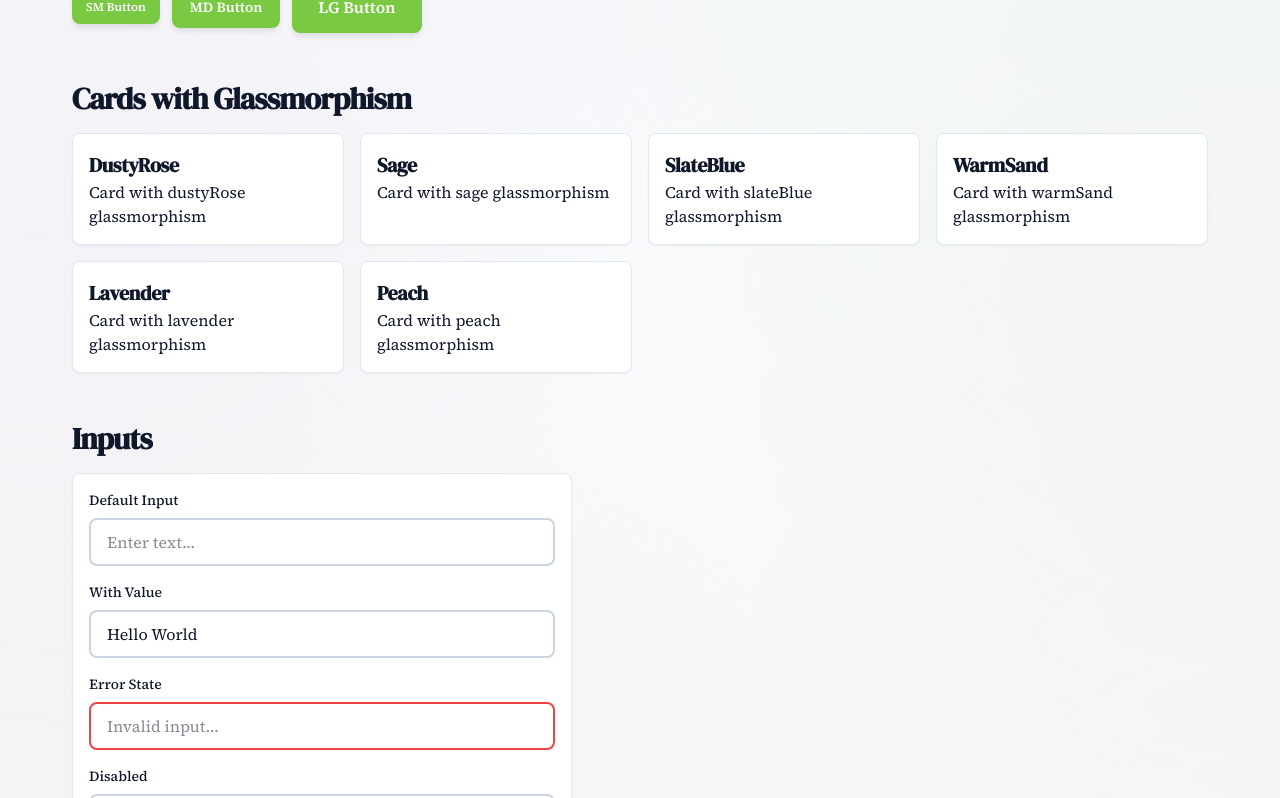
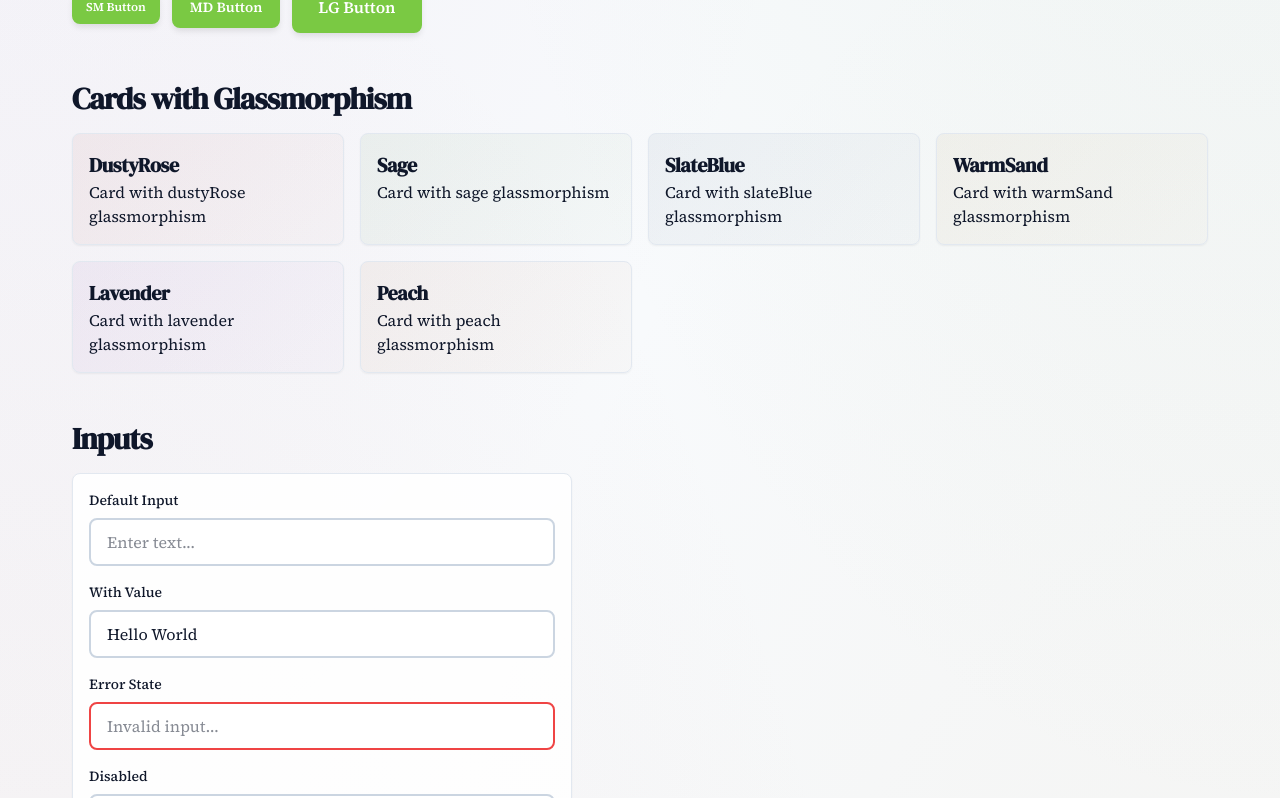
Before and after one commit to codleed/learningopk, a Next.js app in the folder learningopk/frontend/: page /design-system-demo in a window 1280 px wide. Shown: the part 902-1700 px from the top of the page. Built offline with nearby package versions, Linux system fonts and the light colour scheme.

Commit message:
fix: add back PastelAccent type for backward compatibility

```diff
--- a/learningopk/frontend/src/design-system/components/Card.tsx
+++ b/learningopk/frontend/src/design-system/components/Card.tsx
@@ -3,20 +3,42 @@
 import { type HTMLAttributes, type ReactNode } from "react";
 import { motion } from "framer-motion";
 
+export type PastelAccent =
+  | "dustyRose"
+  | "sage"
+  | "slateBlue"
+  | "warmSand"
+  | "lavender"
+  | "peach"
+  | "none";
+
 interface CardProps extends HTMLAttributes<HTMLDivElement> {
   children: ReactNode;
+  pastelAccent?: PastelAccent;
   noPadding?: boolean;
 }
+
+const pastelGradients: Record<PastelAccent, string> = {
+  dustyRose: "linear-gradient(135deg, rgba(212,165,165,0.15) 0%, rgba(212,165,165,0.05) 100%)",
+  sage: "linear-gradient(135deg, rgba(165,196,165,0.15) 0%, rgba(165,196,165,0.05) 100%)",
+  slateBlue: "linear-gradient(135deg, rgba(165,180,196,0.15) 0%, rgba(165,180,196,0.05) 100%)",
+  warmSand: "linear-gradient(135deg, rgba(212,196,165,0.15) 0%, rgba(212,196,165,0.05) 100%)",
+  lavender: "linear-gradient(135deg, rgba(196,165,212,0.15) 0%, rgba(196,165,212,0.05) 100%)",
+  peach: "linear-gradient(135deg, rgba(212,184,165,0.15) 0%, rgba(212,184,165,0.05) 100%)",
+  none: "transparent",
+};
 
 export function Card({
   children,
   className = "",
   style,
+  pastelAccent = "none",
   noPadding = false,
   ...props
 }: CardProps) {
   const cardStyle: React.CSSProperties = {
-    background: "var(--card)",
+    background: `var(--card-gradient, var(--card))`,
+    backgroundImage: pastelGradients[pastelAccent],
     color: "var(--card-foreground)",
     border: "1px solid var(--border)",
     padding: noPadding ? "0" : "var(--space-4)",
```
